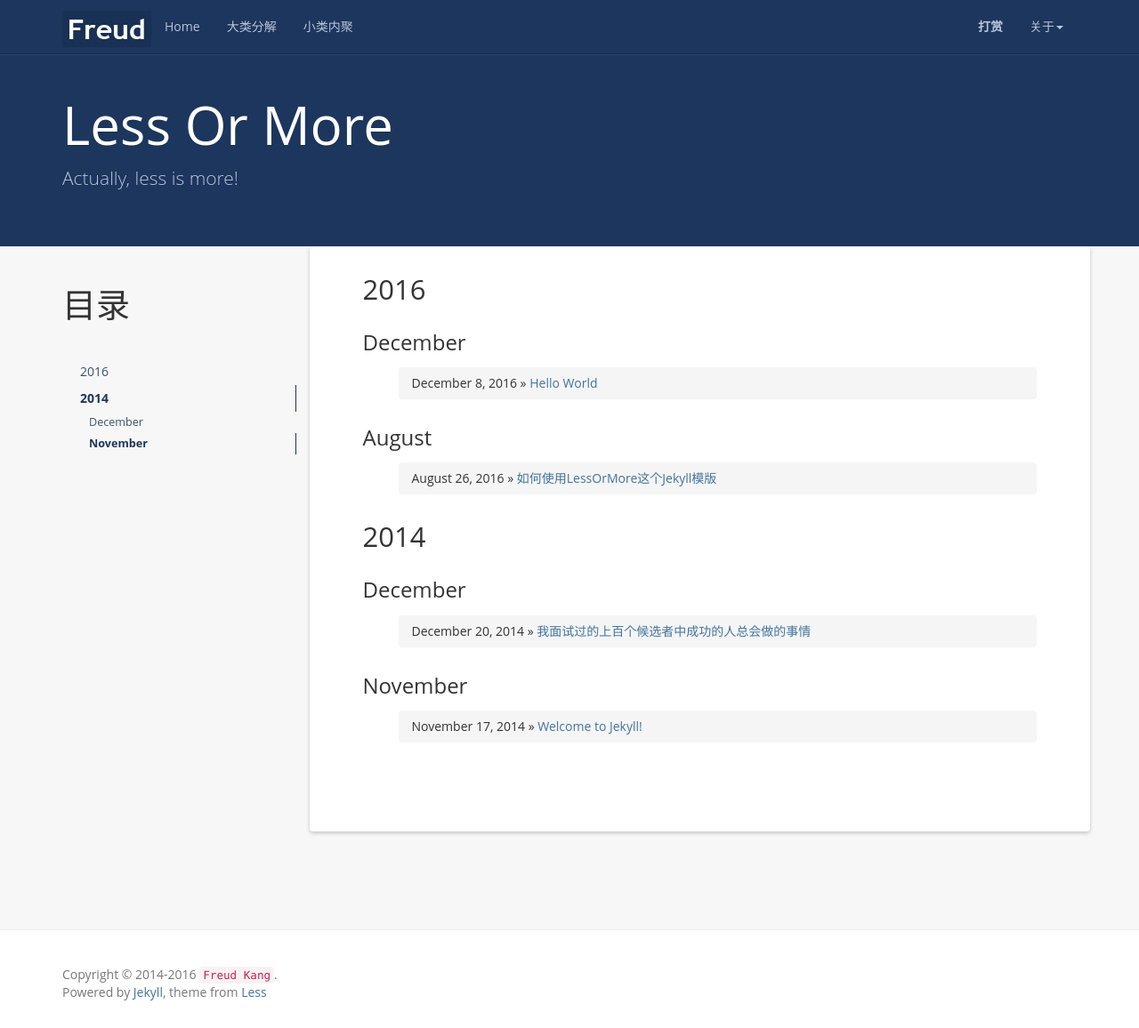
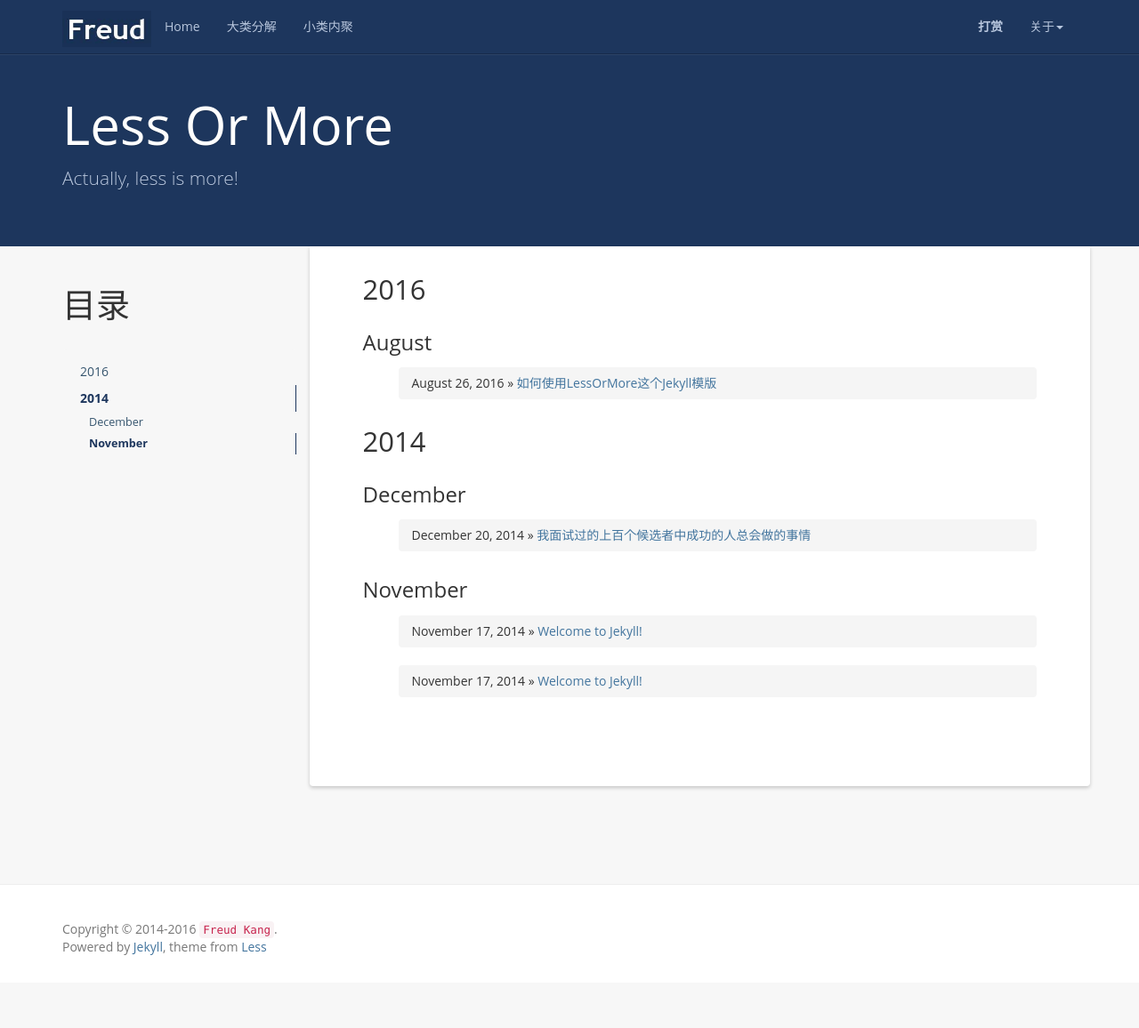
Before and after one commit to tanjyisok/LessOrMore_test, a Jekyll site: the page built from index.html, in a window 1280 px wide and 1156 px high. Shown: the whole window at 89% size. Built offline with Jekyll 4.4.1, drawn with Linux system fonts in a browser that asks for light colours; the list of posts is cut into pages by our own code; comment, search, counter and statistics services are not loaded.

Commit message:
hello world

```diff
--- a/_posts/2016-12-08-hello-world.md
+++ b/_posts/2016-12-08-hello-world.md
@@ -1,2 +1,10 @@
+---
+layout: post
+title:  "Welcome to Jekyll!"
+date:   2014-11-17 13:31:01 +0800
+categories: jekyll
+tag: jekyll
+---
+
 # Hello world!
 ## It's a brand new day!
```
